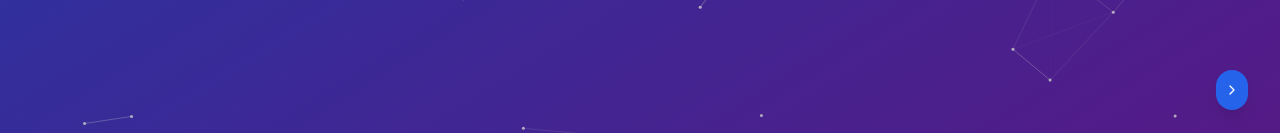
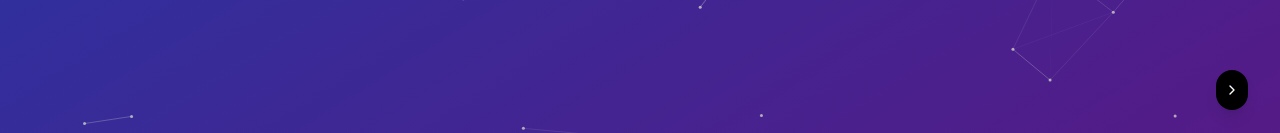
Before and after one commit to max01011010/ai-native-portfolio, a React (Vite) app: page / in a window 1280 px wide. Shown: the part 658-791 px from the top of the page. Built offline with nearby package versions, Linux system fonts and the light colour scheme.

Commit message:
[dyad] wrote 1 file(s)

```diff
--- a/src/pages/Index.tsx
+++ b/src/pages/Index.tsx
@@ -219,7 +219,7 @@ const Index = () => {
         {currentSectionIndex < sections.length - 1 && (
           <Button
             onClick={() => scrollToSection(currentSectionIndex + 1)}
-            className="p-2 rounded-full bg-blue-600 hover:bg-blue-700 text-white shadow-lg"
+            className="p-2 rounded-full bg-black hover:bg-gray-800 text-white shadow-lg"
             aria-label="Scroll Right"
           >
             <ChevronRight className="h-6 w-6" />
@@ -228,7 +228,7 @@ const Index = () => {
         {currentSectionIndex > 0 && (
           <Button
             onClick={() => scrollToSection(currentSectionIndex - 1)}
-            className="p-2 rounded-full bg-blue-600 hover:bg-blue-700 text-white shadow-lg"
+            className="p-2 rounded-full bg-black hover:bg-gray-800 text-white shadow-lg"
             aria-label="Scroll Left"
           >
             <ChevronLeft className="h-6 w-6" />
```
